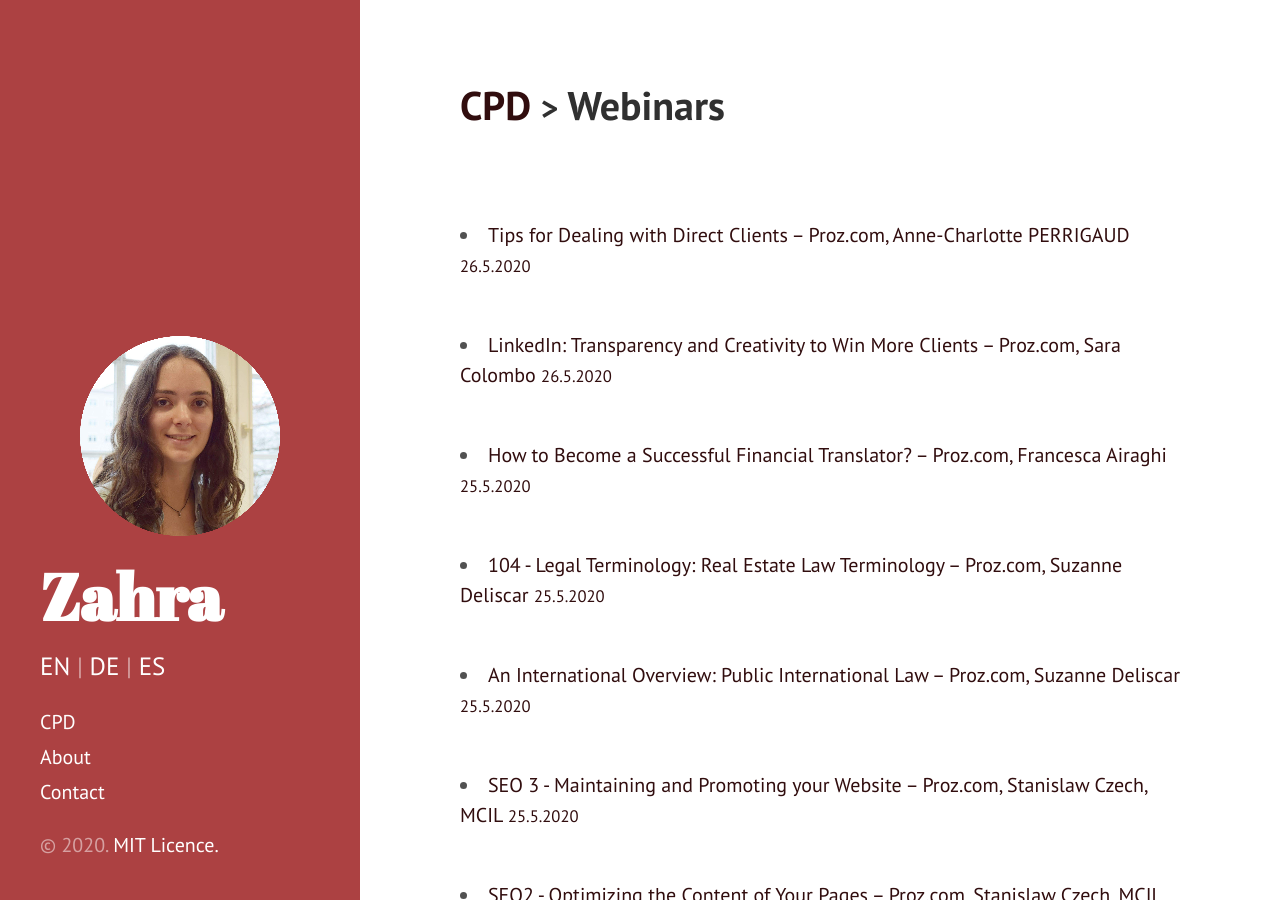
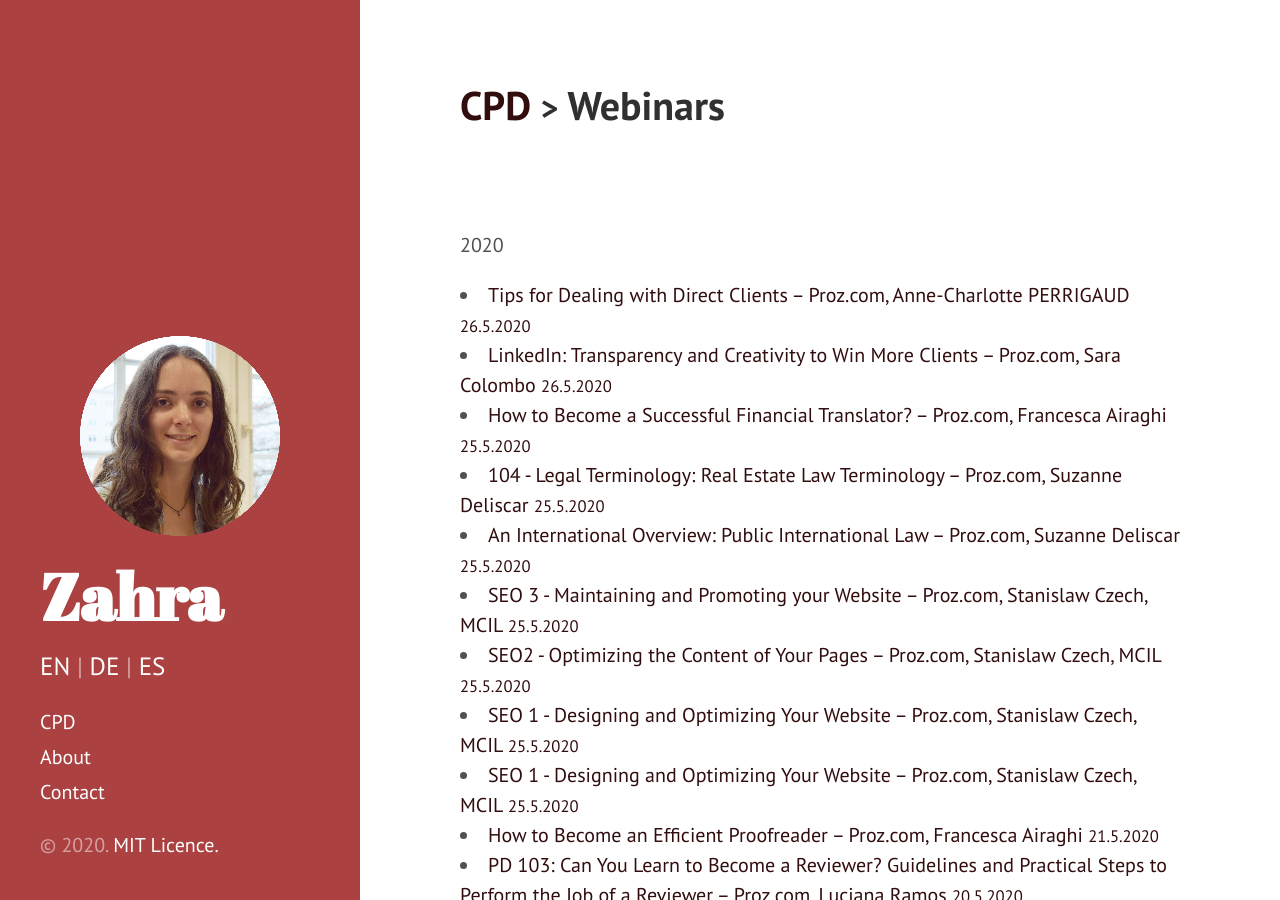
Before and after one commit to Zahra-Claire-Bahrani-Peacock/zahra-claire-bahrani-peacock.github.io, a Jekyll site: the page built from CPD-webinars.md, in a window 1280 px wide and 900 px high. Built offline with Jekyll 4.4.1, drawn with Linux system fonts in a browser that asks for light colours.

Commit message:
Updated CPD

```diff
--- a/CPD-webinars.md
+++ b/CPD-webinars.md
@@ -5,63 +5,65 @@
 ---
 <h1 class="page-title"><a href="https://zahra-claire-bahrani-peacock.github.io/cpd">CPD</a> <small>></small> Webinars</h1><br>
 <br>
+<br>
+2020
 <li><a href="https://videos.proz.com/videos/tips-for-dealing-with-direct-clientsenglish-1336" target="_blank">Tips for Dealing with Direct Clients – Proz.com, Anne-Charlotte PERRIGAUD <small>26.5.2020</small></a></li>
-<br>
+
 <li><a href="https://videos.proz.com/videos/linkedin-transparency-and-creativity-to-win-more-clients-992" target="_blank">LinkedIn: Transparency and Creativity to Win More Clients – Proz.com, Sara Colombo <small>26.5.2020</small></a></li>
-<br>
+
 <li><a href="https://videos.proz.com/videos/how-to-become-a-successful-financial-translator-138" target="_blank">How to Become a Successful Financial Translator? – Proz.com, Francesca Airaghi <small>25.5.2020</small></a></li>
-<br>
+
 <li><a href="https://videos.proz.com/videos/104-legal-terminology-real-estate-law-terminology-1982" target="_blank">104 - Legal Terminology: Real Estate Law Terminology – Proz.com, Suzanne Deliscar <small>25.5.2020</small></a></li>
-<br>
+
 <li><a href="https://videos.proz.com/videos/an-international-overview-public-international-law-139" target="_blank">An International Overview: Public International Law – Proz.com, Suzanne Deliscar <small>25.5.2020</small></a></li>
-<br>
+
 <li><a href="https://videos.proz.com/videos/seo-3-maintaining-and-promoting-your-website-2027" target="_blank">SEO 3 - Maintaining and Promoting your Website – Proz.com, Stanislaw Czech, MCIL <small>25.5.2020</small></a></li>
-<br>
+
 <li><a href="https://videos.proz.com/videos/seo-2-optimizing-content-of-your-pages-2034" target="_blank">SEO2 - Optimizing the Content of Your Pages – Proz.com, Stanislaw Czech, MCIL <small>25.5.2020</small></a></li>
-<br>
+
 <li><a href="https://videos.proz.com/videos/seo-1-designing-and-optimizing-your-website-2040" target="_blank">SEO 1 - Designing and Optimizing Your Website – Proz.com, Stanislaw Czech, MCIL <small>25.5.2020</small></a></li>
-<br>
+
 <li><a href="https://videos.proz.com/videos/seo-1-designing-and-optimizing-your-website-2040" target="_blank">SEO 1 - Designing and Optimizing Your Website – Proz.com, Stanislaw Czech, MCIL <small>25.5.2020</small></a></li>
-<br>
+
 <li><a href="https://videos.proz.com/videos/how-to-become-an-efficient-proofreader-132" target="_blank">How to Become an Efficient Proofreader – Proz.com, Francesca Airaghi <small>21.5.2020</small></a></li>
-<br>
+
 <li><a href="https://videos.proz.com/videos/pd-103-can-you-learn-to-become-a-reviewer-guidelines-and-practical-steps-to-perform-the-job-of-a-reviewer-1632" target="_blank">PD 103: Can You Learn to Become a Reviewer? Guidelines and Practical Steps to Perform the Job of a Reviewer – Proz.com, Luciana Ramos <small>20.5.2020</small></a></li>
-<br>
+
 <li><a href="https://videos.proz.com/videos/the-difference-between-proofreading-and-editing-4" target="_blank">The Difference Between Proofreading and Editing – Proz.com, Thayenga <small>20.5.2020</small></a></li>
-<br>
+
 <li><a href="https://videos.proz.com/videos/research-techniques-for-accurate-terminology-1301" target="_blank">Research Techniques for Accurate Terminology – Proz.com, David Christian <small>15.5.2020</small></a></li>
-<br>
+
 <li><a href="https://videos.proz.com/videos/run-an-efficient-business-project-management-for-translators-97" target="_blank">Run an Efficient Business: Project Management for Translators – Proz.com, Sara Colombo <small>14.5.2020</small></a></li>
-<br>
+
 <li><a href="https://videos.proz.com/videos/power-internet-searching-631" target="_blank">Power Internet Searching – Proz.com, Elizabeth Adams <small>13.5.2020</small></a></li>
-<br>
+
 <li><a href="https://videos.proz.com/videos/seo-in-tourism-translation-186" target="_blank">SEO in Tourism Translation – Proz.com, Sara Colombo <small>13.5.2020</small></a></li>
-<br>
+
 <li><a href="https://videos.proz.com/videos/translation-in-travel-tourism-is-it-really-that-simple-450" target="_blank">Translation in Travel & Tourism: Is It Really That Simple? – Proz.com, Irene Koukia <small>12.5.2020</small></a></li>
-<br>
+
 <li><a href="https://videos.proz.com/videos/maximize-your-productivity-with-effective-machine-translation-post-editing-477" target="_blank">Maximize Your Productivity with Effective Machine Translation Post-Editing – Proz.com, Federico Gaspari <small>12.5.2020</small></a></li>
-<br>
+
 <li><a href="https://videos.proz.com/videos/dtp-for-translators-2356" target="_blank">DTP for translators – Proz.com, Mauricio Coitiño <small>11.5.2020</small></a></li>
-<br>
+
 <li><a href="https://videos.proz.com/videos/what-s-your-angle-transcreation-as-a-specialisation-178" target="_blank">What's Your Angle? Transcreation as a Specialisation – Proz.com, Sara Colombo <small>11.5.2020</small></a></li>
-<br>
+
 <li><a href="www.marketingtipsfortranslators.com.
 https://videos.proz.com/videos/quality-assurance-for-translators-increase-business-and-translation-quality-1962" target="_blank">Quality Assurance for Translators - increase business and translation quality– Proz.com, Tess Whitty <small>1.5.2020</small></a></li>
-<br>
+
 <li><a href="https://videos.proz.com/videos/improve-your-written-english-50-of-our-favourite-mother-tongue-mistakes-546" target="_blank">Improve Your Written English: 50 of Our Favourite Mother-Tongue Mistakes – Proz.com, Gwenydd Jones <small>1.5.2020</small></a></li>
-<br>
+
 <li><a href="https://videos.proz.com/videos/finding-mistakes-in-your-translation-2421" target="_blank">Finding Mistakes in Your Translation – Proz.com, Brian R Mossop <small>30.4.2020</small></a></li>
-<br>
+
 <li>Copywriting and storytelling for social media: the power of stories on Instagram – Cade Málaga, Proyecto Lunar "Charlas con Expertos" <small>30.4.2020</small></li>
-<br>
+
 <li>Creating a good website using Wordpress made easy – Cade Málaga, Proyecto Lunar "Charlas con Expertos" <small>24.4.2020</small></li>
-<br>
+
 <li><a href="https://videos.proz.com/videos/web-localisation-techniques-and-tips-440" target="_blank">Web Localisation: Techniques and Tips – Proz.com, Sara Colombo <small>9.4.2020</small></a></li>
-<br>
+
 <li><a href="https://videos.proz.com/videos/translating-food-for-export-food-labels-and-veterinary-certificates-85" target="_blank">Translating Food for Export: Food Labels and Veterinary Certificates – Proz.com, Anneta Vysotskaya <small>9.4.2020</small></a></li>
-<br>
+
 <li><a href="https://videos.proz.com/videos/translating-for-food-industry-part-two-terminology-410" target="_blank">Translating For Food Industry. Part Two: Terminology – Proz.com, Anneta Vysotskaya <small>9.4.2020</small></a></li>
-<br>
+
 <li><a href="https://videos.proz.com/videos/translating-for-food-industry-general-overview-99" target="_blank">Translating for the Food Industry: General Overview – Proz.com, Anneta Vysotskaya <small>8.4.2020</small></a></li>
-<br>
+
 <li><a href="https://videos.proz.com/videos/translating-food-tips-and-tricks-743" target="_blank">Translating Food: Tips and Tricks – Proz.com, Valentina Palmieri <small>8.4.2020</small></a></li>
```
Also changed, not shown: CPD-books.md (+2 -1 lines), CPD-econferences.md (+2 -0 lines), CPD-lectures.md (+5 -2 lines), CPD-training-courses.md (+2 -0 lines), CPD-workshops.md (+4 -1 lines).
